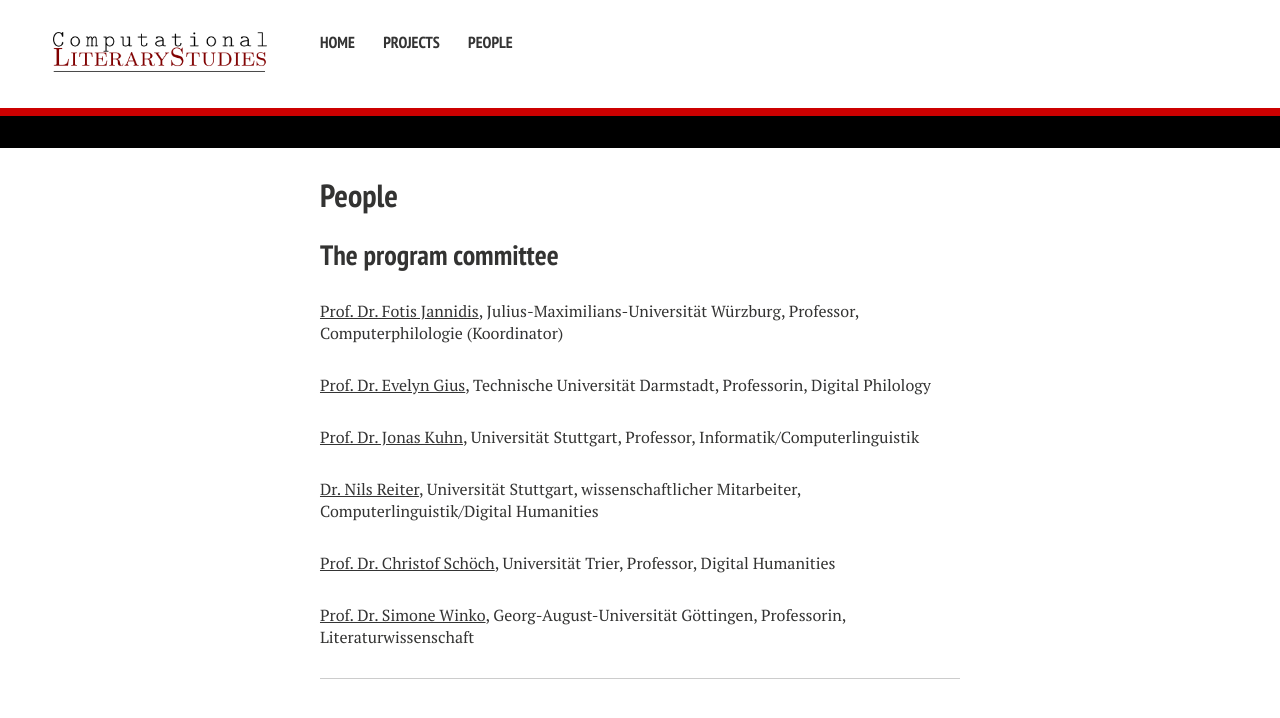
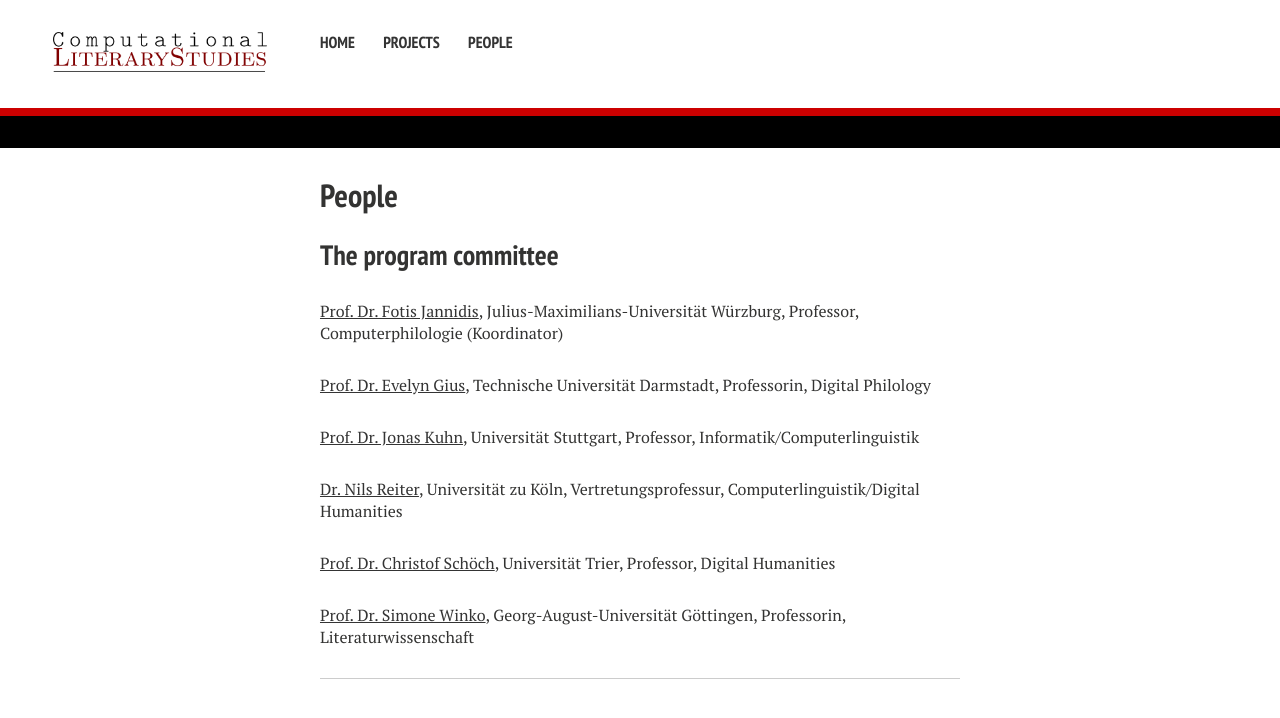
Before and after one commit to EveGayer/dfg-spp-cls.github.io, a Jekyll site: the page built from people.md, in a window 1280 px wide, cut to the strip 0-723 px from the top of the page. Shown: the top 718 px of the strip. Built offline with Jekyll 4.4.1, drawn with Linux system fonts in a browser that asks for light colours; nearby versions of some CDN libraries.

Commit message:
moving Nils to cologne

```diff
--- a/people.md
+++ b/people.md
@@ -12,7 +12,7 @@ excerpt: "People"
 
 [Prof. Dr. Jonas Kuhn](http://www.ims.uni-stuttgart.de/institut/mitarbeiter/jonas/), Universität Stuttgart, Professor, Informatik/Computerlinguistik
 
-[Dr. Nils Reiter](http://www.nilsreiter.de), Universität Stuttgart, wissenschaftlicher Mitarbeiter, Computerlinguistik/Digital Humanities
+[Dr. Nils Reiter](http://www.nilsreiter.de), Universität zu Köln, Vertretungsprofessur, Computerlinguistik/Digital Humanities
 
 [Prof. Dr. Christof Schöch](https://christof-schoech.de), Universität Trier, Professor, Digital Humanities
 
```
